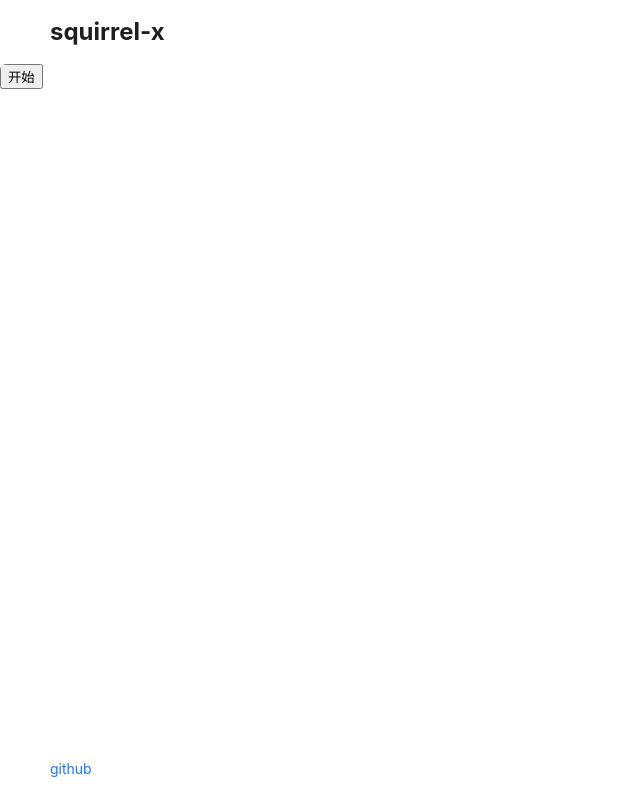
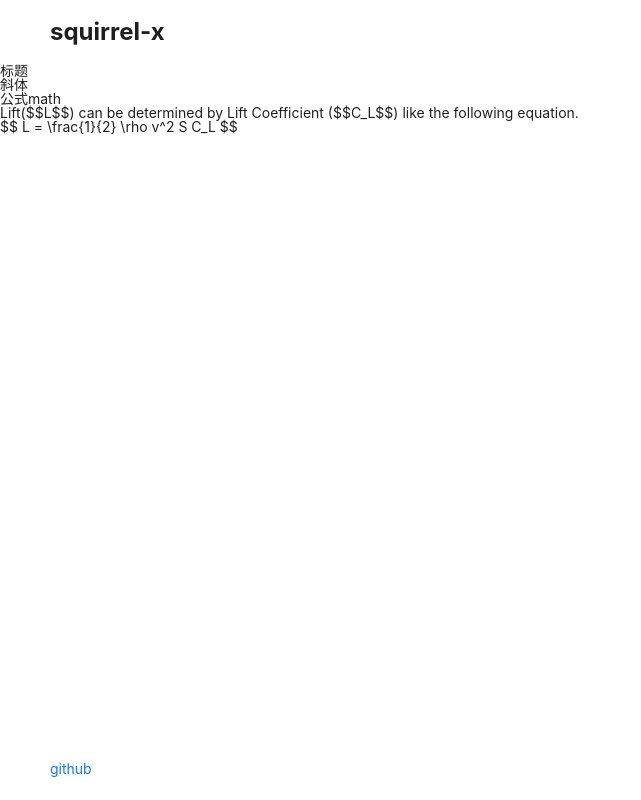
Before and after one commit to hi9527-x/squirrel-x, a Vue app: page /ui/test in a window 1280 px wide. Shown: the whole page, without its empty margins (0-641 px from the left). Built offline with nearby package versions, Linux system fonts and the light colour scheme; what p-debounce would draw is missing.

Commit message:
add VueMarkdown

```diff
--- /dev/null
+++ b/src/components/Markdown/Md2Vnode.tsx
@@ -0,0 +1,57 @@
+import type { Element, Root, RootContent } from 'hast'
+import type { SlotsType, VNode } from 'vue'
+import { defineComponent, h } from 'vue'
+
+import { isEmptyElement } from '@/utils'
+
+type HAstContent = RootContent | RootContent[]
+
+export type Md2VnodeSlots = {
+  components?: (params: { ast: Element, childrenRender: (ast: HAstContent) => VNode }) => VNode[]
+}
+type Md2VnodeEmits = {}
+
+export type Md2VnodeProps = {
+  hast?: Root
+  disallowedElements?: string[]
+}
+
+const Md2Vnode = defineComponent<Md2VnodeProps, Md2VnodeEmits, string, SlotsType<Md2VnodeSlots>>((props, ctx) => {
+  const render = (ast: HAstContent): VNode => {
+    const currentAst = Array.isArray(ast) ? ast : [ast]
+
+    return (
+      <>
+        {currentAst.map((ast) => {
+          if (ast.type === 'element') {
+            if (props.disallowedElements?.includes(ast.tagName)) return null
+            const slotCustomRender = ctx.slots.components?.({ ast, childrenRender: render })
+
+            const customRenderArr = slotCustomRender?.filter(ele => !isEmptyElement(ele))?.map(ele => h(ele)) ?? []
+
+            if (customRenderArr.length) return customRenderArr
+            return h(ast.tagName, { ...ast.properties }, render(ast.children))
+          }
+
+          if (ast.type === 'text') {
+            return ast.value
+          }
+
+          return null
+        })}
+      </>
+    )
+  }
+
+  return () => {
+    return (
+      <div>
+        {render(props.hast?.children ?? [])}
+      </div>
+    )
+  }
+}, {
+  props: ['hast', 'disallowedElements'],
+})
+
+export default Md2Vnode
--- /dev/null
+++ b/src/components/Markdown/VueMarkdown.tsx
@@ -0,0 +1,72 @@
+import { watchDebounced } from '@vueuse/core'
+import type { Root } from 'hast'
+import remarkParse from 'remark-parse'
+import type { Options as RemarkRehypeOptions } from 'remark-rehype'
+import remarkRehype from 'remark-rehype'
+import type { PluggableList } from 'unified'
+import { unified } from 'unified'
+import type { SlotsType } from 'vue'
+import { defineComponent, shallowRef } from 'vue'
+
+import type { Md2VnodeProps, Md2VnodeSlots } from './Md2Vnode'
+import Md2Vnode from './Md2Vnode'
+
+type VueMarkdownSlots = Md2VnodeSlots
+type VueMarkdownEmits = {}
+
+const emptyRemarkRehypeOptions = { allowDangerousHtml: true }
+
+type Options = {
+  rehypePlugins: PluggableList
+  remarkPlugins: PluggableList
+  remarkRehypeOptions: RemarkRehypeOptions
+}
+
+function createProcessor(options?: Partial<Options>) {
+  const rehypePlugins = options?.rehypePlugins || []
+  const remarkPlugins = options?.remarkPlugins || []
+  const remarkRehypeOptions = { ...options?.remarkRehypeOptions ?? {}, ...emptyRemarkRehypeOptions }
+
+  const processor = unified()
+    .use(remarkParse)
+    .use(remarkPlugins)
+    .use(remarkRehype, remarkRehypeOptions)
+    .use(rehypePlugins)
+
+  return processor
+}
+
+export type VueMarkdownProps = Partial<Options> & {
+  content?: string
+} & Omit<Md2VnodeProps, 'hast'>
+
+const VueMarkdown = defineComponent<VueMarkdownProps, VueMarkdownEmits, string, SlotsType<VueMarkdownSlots>>((props, ctx) => {
+  const hast = shallowRef<Root>()
+  watchDebounced([
+    () => props.content,
+    () => props.rehypePlugins,
+    () => props.remarkPlugins,
+    () => props.remarkRehypeOptions,
+  ], async ([content, rehypePlugins, remarkPlugins, remarkRehypeOptions], [oldContent]) => {
+    if (!content || content === oldContent) return
+    const processor = createProcessor({ rehypePlugins, remarkPlugins, remarkRehypeOptions })
+    hast.value = await processor.run(processor.parse(content || ''))
+  }, {
+    immediate: true,
+    debounce: 50,
+    maxWait: 100,
+  })
+  return () => {
+    return (
+      <Md2Vnode
+        disallowedElements={props.disallowedElements}
+        hast={hast.value}
+        v-slots={ctx.slots}
+      />
+    )
+  }
+}, {
+  props: ['rehypePlugins', 'remarkPlugins', 'remarkRehypeOptions', 'content', 'disallowedElements'],
+})
+
+export default VueMarkdown
--- a/src/components/index.ts
+++ b/src/components/index.ts
@@ -2,6 +2,7 @@ export type { CodeProps } from './CodeHljs'
 export { default as Code } from './CodeHljs'
 export type { AlterKey, alterKeys, MdRenderProps } from './Markdown'
 export { default as Markdown } from './Markdown'
+export { default as VueMarkdown } from './Markdown/VueMarkdown'
 export type { KatexProps } from './Math/Katex'
 export { default as Katex } from './Math/Katex'
 export type { MermaidProps } from './Mermaid'
--- a/src/views/test/index.vue
+++ b/src/views/test/index.vue
@@ -1,23 +1,14 @@
 <script setup lang="ts">
-import mdText from './markdown.md?raw'
+import { VueMarkdown } from 'squirrel-x'
+import { h } from 'vue'
 
-const worker = new Worker(new URL('./mark.work.ts', import.meta.url), {
-  type: 'module',
-})
-
-const handleStart = () => {
-  worker.postMessage({
-    markdown: mdText,
-  })
-}
+import content from './markdown.md?raw'
 </script>
 
 <template>
-  <p>
-    <button @click="handleStart">
-      开始
-    </button>
-  </p>
+  <VueMarkdown
+    :content="content"
+  />
 </template>
 
 <style module="Css" lang="less">
--- a/src/views/test/mark.work.ts
+++ b/src/views/test/mark.work.ts
@@ -1,6 +1,12 @@
 import { raw } from 'hast-util-raw'
 import { fromMarkdown } from 'mdast-util-from-markdown'
+import { frontmatterFromMarkdown } from 'mdast-util-frontmatter'
+import { gfmFromMarkdown } from 'mdast-util-gfm'
+import { mathFromMarkdown } from 'mdast-util-math'
 import { toHast } from 'mdast-util-to-hast'
+import { frontmatter } from 'micromark-extension-frontmatter'
+import { gfm } from 'micromark-extension-gfm'
+import { math } from 'micromark-extension-math'
 import * as v from 'valibot'
 
 const MarkdownSchema = v.object({
@@ -13,12 +19,18 @@ globalThis.addEventListener('message', (event) => {
 
   const { markdown, allowDangerousHtml } = output
 
-  const mdast = fromMarkdown(markdown)
+  console.time('md')
+
+  const mdast = fromMarkdown(markdown, {
+    extensions: [math(), gfm(), frontmatter(['yaml', 'toml'])],
+    mdastExtensions: [mathFromMarkdown(), gfmFromMarkdown(), frontmatterFromMarkdown(['yaml', 'toml'])],
+  })
   let hast = toHast(mdast, {
     allowDangerousHtml,
   })
 
   hast = raw(hast)
+  console.timeEnd('md')
 
   console.log('>>', hast)
 })
--- a/src/views/test/markdown.md
+++ b/src/views/test/markdown.md
@@ -1,3 +1,12 @@
 ## 标题
 
-<span>\*斜体</span>
+<span>_斜体_</span>
+
+## 公式math
+
+Lift($$L$$) can be determined by Lift Coefficient ($$C_L$$) like the following
+equation.
+
+$$
+L = \frac{1}{2} \rho v^2 S C_L
+$$
```
Also changed, not shown: package.json (+7 -2 lines), 68 other files (tests, documents, lock files or other folders).
